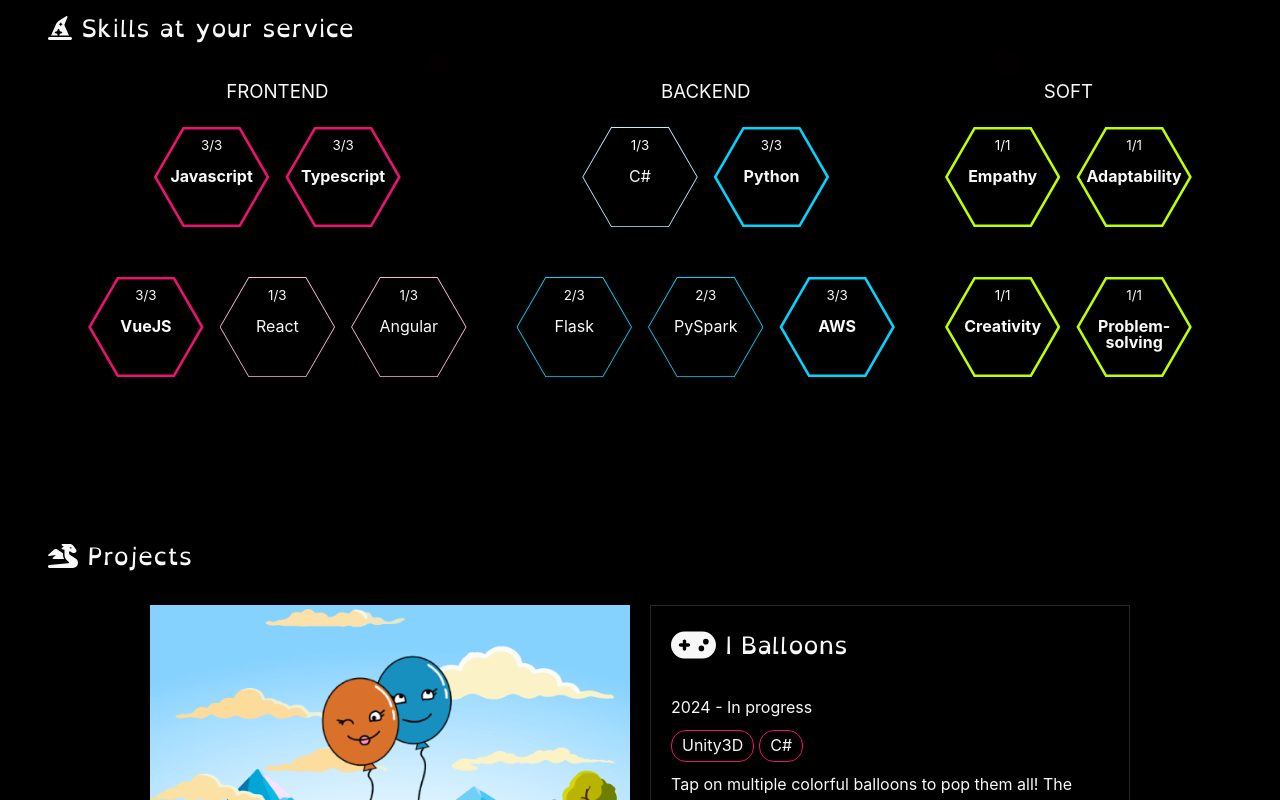
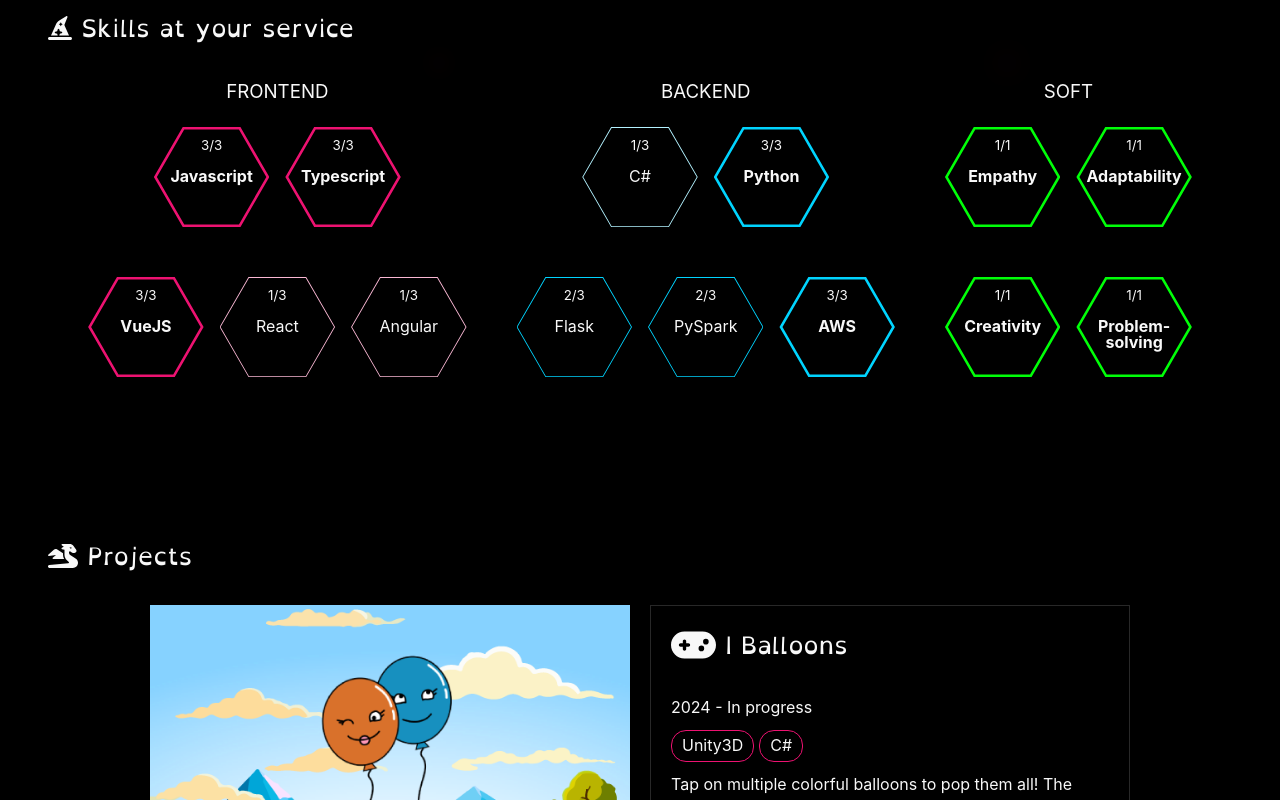
Before and after one commit to angele-henry-dev/LadyRaccoon, a Vue app: page / in a window 1280 px wide. Shown: the part 800-1600 px from the top of the page. Built offline with nearby package versions, Linux system fonts and the light colour scheme.

Commit message:
Change colors

```diff
--- a/src/assets/css/base.css
+++ b/src/assets/css/base.css
@@ -10,7 +10,7 @@
 
   --vt-c-pink: hsl(334, 86%, 50%);
   --vt-c-pink-light: hsl(334, 86%, 85%);
-  --vt-c-lime: hsl(76, 100%, 50%);
+  --vt-c-lime: hsl(122, 100%, 50%);
   --vt-c-lime-light: hsl(76, 100%, 85%);
   --vt-c-cyan: hsl(190, 100%, 50%);
   --vt-c-cyan-light: hsl(190, 100%, 85%);
--- a/src/components/IsometricCity.vue
+++ b/src/components/IsometricCity.vue
@@ -145,15 +145,15 @@ let selectedIndex = ref(0)
   --tree-trunc: hsl(25, 100%, 17%);
   --parking: hsl(0, 0%, 100%);
 
-  --water: hsl(186, 100%, 38%);
-  --water-drop: hsl(187, 100%, 86%);
-  --tree: hsl(122, 100%, 35%);
+  --water: var(--vt-c-cyan);
+  --water-drop: var(--vt-c-white);
+  --tree: var(--vt-c-lime);
   --building-1: hsl(283, 34%, 32%);
   --building-1-dark: hsl(283, 34%, 12%);
-  --building-1-window: hsl(334, 86%, 45%);
+  --building-1-window: var(--vt-c-pink);
   --roof: hsl(283, 34%, 32%);
   --roof-light: hsl(283, 34%, 52%);
-  --car-1: hsl(60, 100%, 50%);
+  --car-1: var(--vt-c-violet);
   --car-2: hsl(33, 100%, 50%);
 }
 
```
